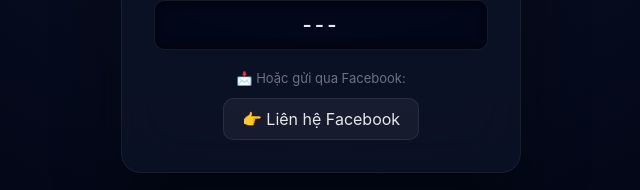
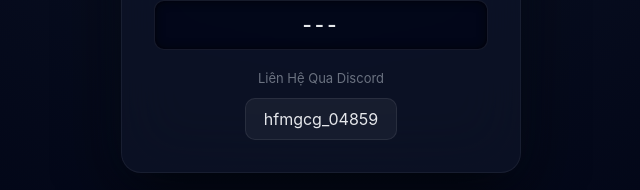
Before and after one commit to phuc40/rubyfree, a website: page index.html in a window 1280 px wide. Shown: the part 402-592 px from the top of the page, without its empty margins (319-959 px from the left). Drawn offline with Linux system fonts and the light colour scheme.

Commit message:
Update index.html

```diff
--- a/index.html
+++ b/index.html
@@ -61,9 +61,9 @@
         <p id="submitStatus" class="submit-status"></p>
     </div>
 
-    <p class="sub" style="margin-top: 20px;">📩 Hoặc gửi qua Facebook:</p>
-    <a href="https://www.facebook.com/phuc.bon.chuc/" target="_blank" class="fb-btn">
-        👉 Liên hệ Facebook
+    <p class="sub" style="margin-top: 20px;">Liên Hệ Qua Discord </p>
+    <a href="https://discord.com/users/1201014400350429284" target="_blank" class="fb-btn">
+        hfmgcg_04859
     </a>
 </div>
 
```
